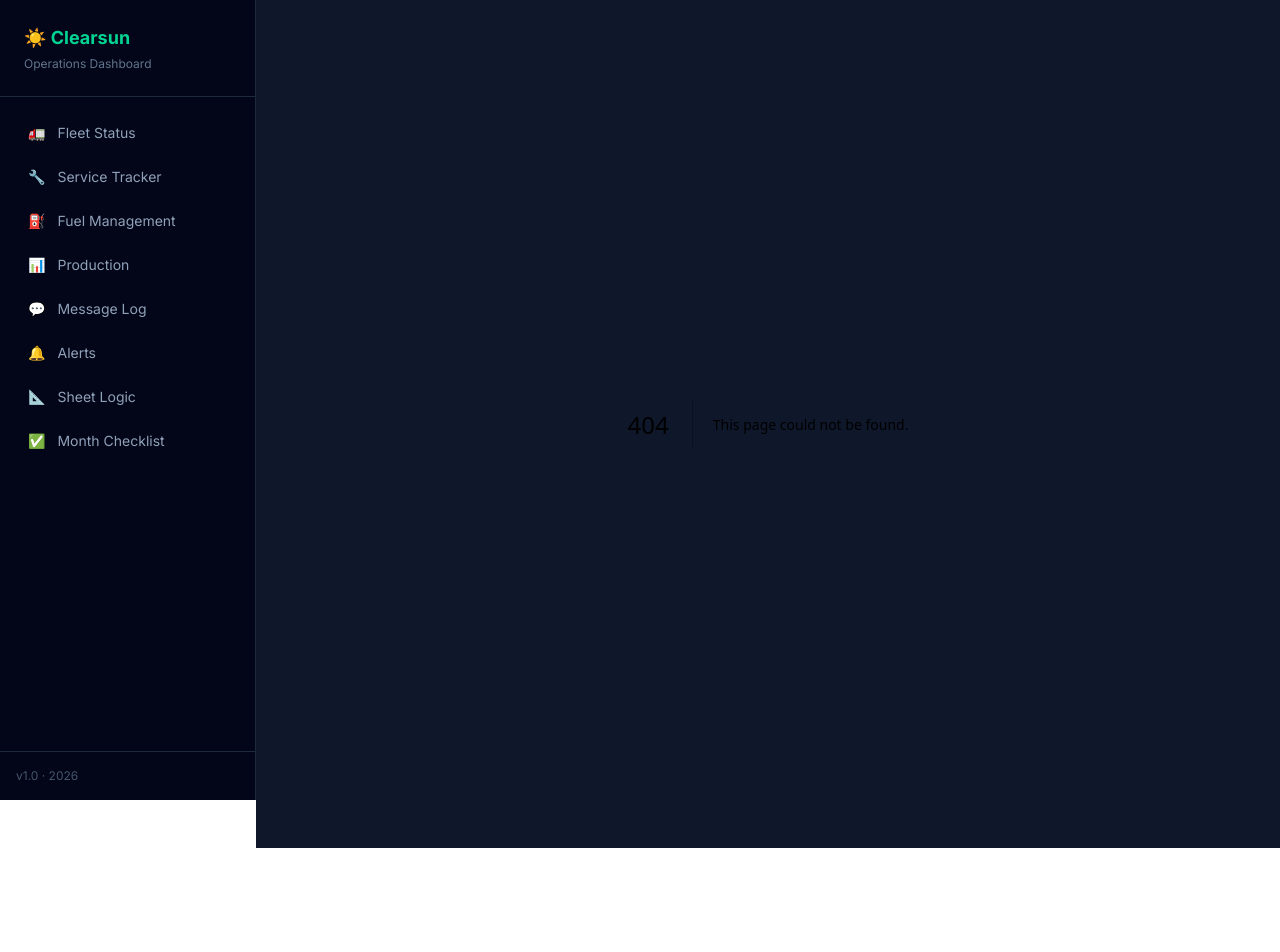
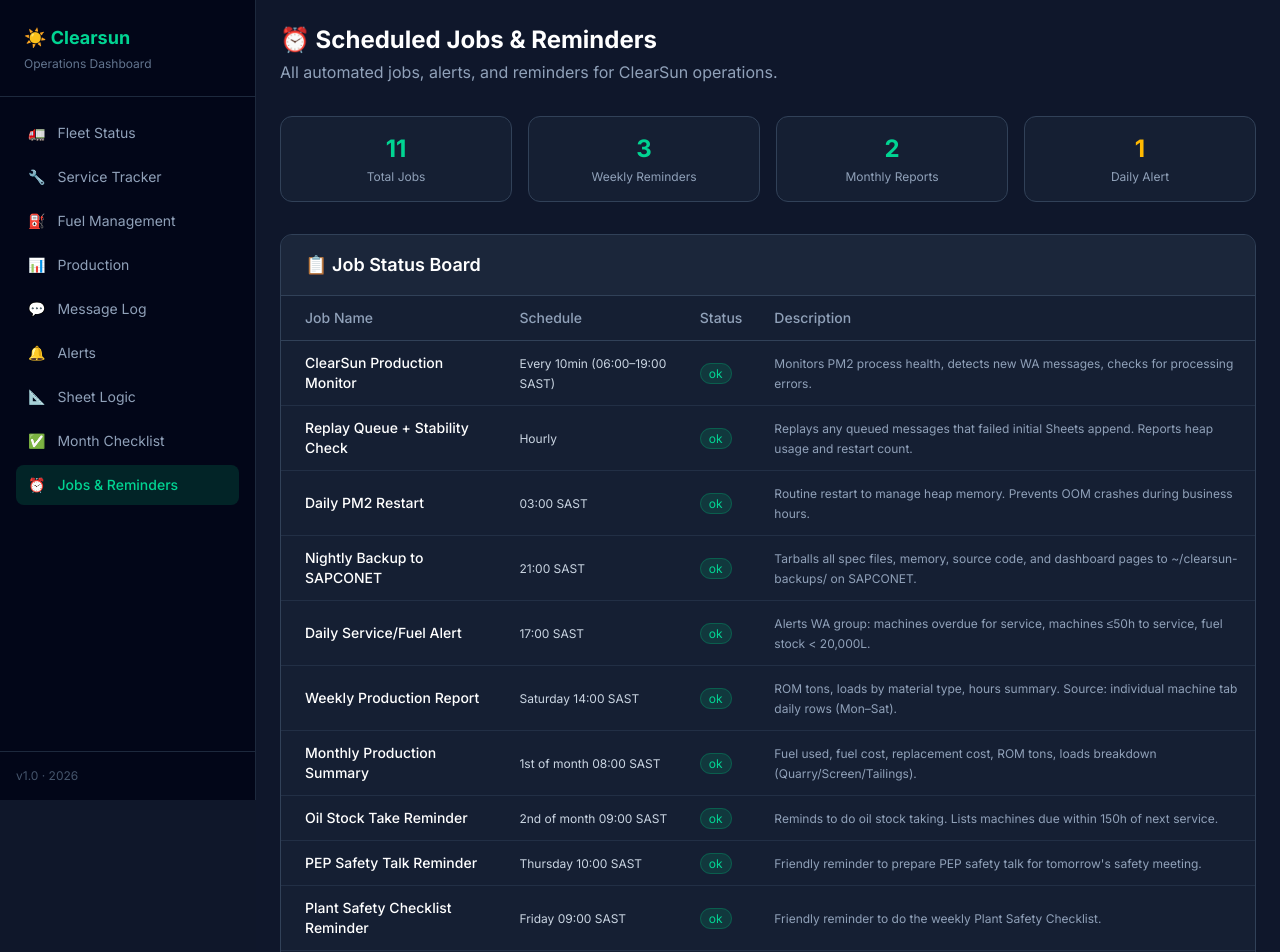
Before and after one commit to Highlander89/Clear-Sun-Site, a Next.js app: page /reminders in a window 1280 px wide. Before the commit this address had no page. Shown: the top 952 px of the page. Before the commit the page ends 848 px from the top, so only its background shows below. Built offline with nearby package versions, Linux system fonts and the light colour scheme.

Commit message:
Add Jobs & Reminders page with all scheduled ClearSun jobs

```diff
--- a/app/components/Sidebar.tsx
+++ b/app/components/Sidebar.tsx
@@ -11,6 +11,7 @@ const nav = [
   { href: '/alerts', label: 'Alerts', icon: '🔔' },
   { href: '/logic', label: 'Sheet Logic', icon: '📐' },
   { href: '/checklist', label: 'Month Checklist', icon: '✅' },
+  { href: '/reminders', label: 'Jobs & Reminders', icon: '⏰' },
 ];
 
 export default function Sidebar() {
--- /dev/null
+++ b/app/reminders/page.tsx
@@ -0,0 +1,98 @@
+"use client";
+
+const CLEARSUN_JOBS = [
+  { name: "ClearSun Production Monitor", schedule: "Every 10min (06:00–19:00 SAST)", status: "ok", description: "Monitors PM2 process health, detects new WA messages, checks for processing errors." },
+  { name: "Replay Queue + Stability Check", schedule: "Hourly", status: "ok", description: "Replays any queued messages that failed initial Sheets append. Reports heap usage and restart count." },
+  { name: "Daily PM2 Restart", schedule: "03:00 SAST", status: "ok", description: "Routine restart to manage heap memory. Prevents OOM crashes during business hours." },
+  { name: "Nightly Backup to SAPCONET", schedule: "21:00 SAST", status: "ok", description: "Tarballs all spec files, memory, source code, and dashboard pages to ~/clearsun-backups/ on SAPCONET." },
+  { name: "Daily Service/Fuel Alert", schedule: "17:00 SAST", status: "ok", description: "Alerts WA group: machines overdue for service, machines ≤50h to service, fuel stock < 20,000L." },
+  { name: "Weekly Production Report", schedule: "Saturday 14:00 SAST", status: "ok", description: "ROM tons, loads by material type, hours summary. Source: individual machine tab daily rows (Mon–Sat)." },
+  { name: "Monthly Production Summary", schedule: "1st of month 08:00 SAST", status: "ok", description: "Fuel used, fuel cost, replacement cost, ROM tons, loads breakdown (Quarry/Screen/Tailings)." },
+  { name: "Oil Stock Take Reminder", schedule: "2nd of month 09:00 SAST", status: "ok", description: "Reminds to do oil stock taking. Lists machines due within 150h of next service." },
+  { name: "PEP Safety Talk Reminder", schedule: "Thursday 10:00 SAST", status: "ok", description: "Friendly reminder to prepare PEP safety talk for tomorrow's safety meeting." },
+  { name: "Plant Safety Checklist Reminder", schedule: "Friday 09:00 SAST", status: "ok", description: "Friendly reminder to do the weekly Plant Safety Checklist." },
+  { name: "Screen Checklist Reminder", schedule: "Monday 09:00 SAST", status: "ok", description: "Friendly reminder to do weekly Screen Checklist." },
+];
+
+function StatusBadge({ status }: { status: string }) {
+  const c: Record<string,string> = { ok: "bg-emerald-600/20 text-emerald-400 border-emerald-600/40", error: "bg-red-600/20 text-red-400 border-red-600/40", pending: "bg-yellow-600/20 text-yellow-400 border-yellow-600/40" };
+  return <span className={`text-xs px-2 py-0.5 rounded-full border ${c[status]||c.pending}`}>{status}</span>;
+}
+
+export default function RemindersPage() {
+  return (
+    <div className="space-y-8">
+      <div>
+        <h1 className="text-2xl font-bold text-white">⏰ Scheduled Jobs &amp; Reminders</h1>
+        <p className="text-slate-400 mt-1">All automated jobs, alerts, and reminders for ClearSun operations.</p>
+      </div>
+      <div className="grid grid-cols-2 md:grid-cols-4 gap-4">
+        {[
+          { n: CLEARSUN_JOBS.length, l: "Total Jobs", c: "text-emerald-400" },
+          { n: 3, l: "Weekly Reminders", c: "text-emerald-400" },
+          { n: 2, l: "Monthly Reports", c: "text-emerald-400" },
+          { n: 1, l: "Daily Alert", c: "text-amber-400" },
+        ].map(s => (
+          <div key={s.l} className="bg-slate-800/50 rounded-xl border border-slate-700 p-4 text-center">
+            <div className={`text-2xl font-bold ${s.c}`}>{s.n}</div>
+            <div className="text-xs text-slate-400 mt-1">{s.l}</div>
+          </div>
+        ))}
+      </div>
+      <div className="bg-slate-800/50 rounded-xl border border-slate-700 overflow-hidden">
+        <div className="px-6 py-4 border-b border-slate-700 bg-slate-800/80">
+          <h2 className="text-lg font-semibold text-white">📋 Job Status Board</h2>
+        </div>
+        <div className="overflow-x-auto">
+          <table className="w-full text-sm">
+            <thead><tr className="border-b border-slate-700 text-slate-400">
+              <th className="text-left px-6 py-3 font-medium">Job Name</th>
+              <th className="text-left px-4 py-3 font-medium">Schedule</th>
+              <th className="text-left px-4 py-3 font-medium">Status</th>
+              <th className="text-left px-4 py-3 font-medium hidden md:table-cell">Description</th>
+            </tr></thead>
+            <tbody className="divide-y divide-slate-700/50">
+              {CLEARSUN_JOBS.map(j => (
+                <tr key={j.name} className="hover:bg-slate-800/30 transition-colors">
+                  <td className="px-6 py-3"><span className="text-white font-medium">{j.name}</span></td>
+                  <td className="px-4 py-3"><span className="text-slate-300 text-xs font-mono">{j.schedule}</span></td>
+                  <td className="px-4 py-3"><StatusBadge status={j.status} /></td>
+                  <td className="px-4 py-3 hidden md:table-cell"><span className="text-slate-400 text-xs">{j.description}</span></td>
+                </tr>
+              ))}
+            </tbody>
+          </table>
+        </div>
+      </div>
+      <div className="bg-slate-800/50 rounded-xl border border-slate-700 overflow-hidden">
+        <div className="px-6 py-4 border-b border-slate-700 bg-slate-800/80">
+          <h2 className="text-lg font-semibold text-white">🕐 Daily Schedule</h2>
+        </div>
+        <div className="px-6 py-4 space-y-3">
+          {[
+            { time: "03:00", label: "PM2 Restart (heap cleanup)", icon: "🔄" },
+            { time: "06:00–19:00", label: "Production Monitor (every 10min)", icon: "📡" },
+            { time: "Every hour", label: "Replay Queue + Stability Check", icon: "🔁" },
+            { time: "09:00 Mon", label: "Screen Checklist Reminder", icon: "📋" },
+            { time: "10:00 Thu", label: "PEP Safety Talk Reminder", icon: "🦺" },
+            { time: "09:00 Fri", label: "Plant Safety Checklist Reminder", icon: "🛡️" },
+            { time: "14:00 Sat", label: "Weekly Production Report", icon: "📊" },
+            { time: "17:00", label: "Service/Fuel Alert", icon: "⚠️" },
+            { time: "21:00", label: "Nightly Backup to SAPCONET", icon: "💾" },
+            { time: "1st 08:00", label: "Monthly Production Summary", icon: "📈" },
+            { time: "2nd 09:00", label: "Oil Stock Take Reminder", icon: "🛢️" },
+          ].map(i => (
+            <div key={i.label} className="flex items-center gap-3">
+              <span className="text-lg">{i.icon}</span>
+              <span className="text-amber-400 font-mono text-xs w-32 flex-shrink-0">{i.time}</span>
+              <span className="text-slate-300 text-sm">{i.label}</span>
+            </div>
+          ))}
+        </div>
+      </div>
+      <div className="bg-slate-800/30 rounded-xl border border-slate-700 px-6 py-4">
+        <p className="text-slate-500 text-xs">Last updated: 2 March 2026 · All times SAST (UTC+2)</p>
+      </div>
+    </div>
+  );
+}
```
